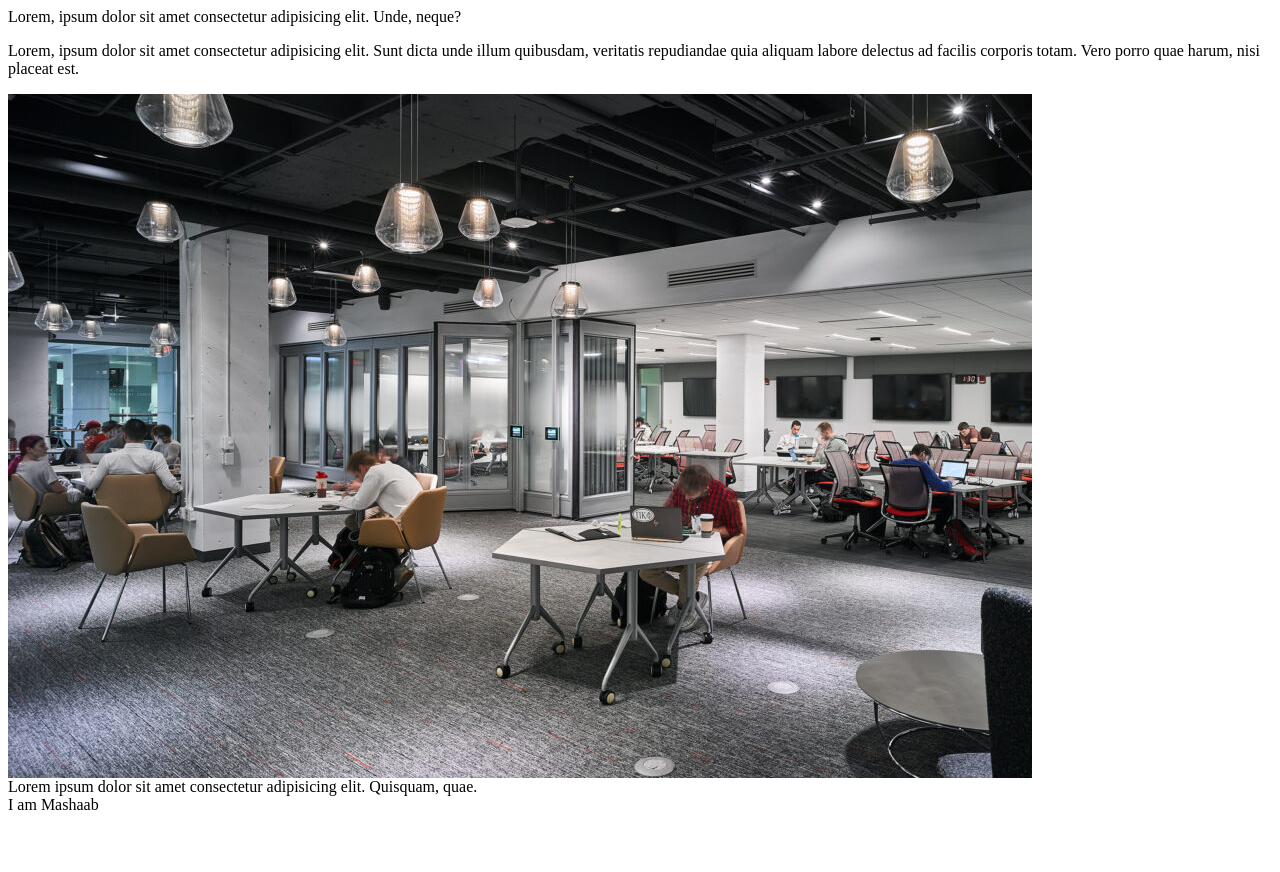
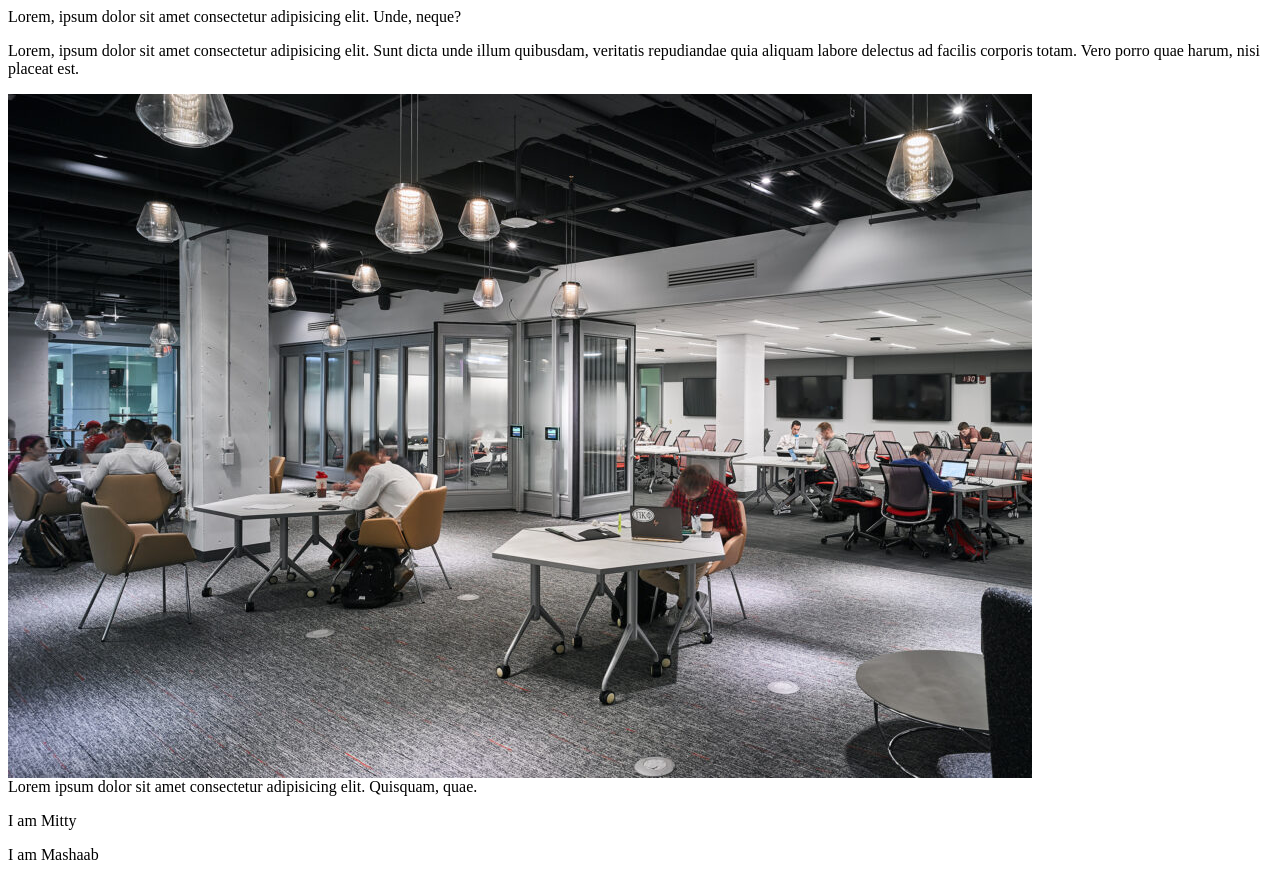
Before and after one commit to mashaabmunaf/Mashaab, a plain HTML site: page index.html in a window 1280 px wide. Before the commit the page ends 822 px from the top, so only its background shows below. Drawn offline with Linux system fonts and the light colour scheme.

Commit message:
add message

```diff
--- a/index.html
+++ b/index.html
@@ -17,6 +17,8 @@
 
     <footer>Lorem ipsum dolor sit amet consectetur adipisicing elit. Quisquam, quae.</footer>
 
+    <p>I am Mitty</p>
+
     <header>I am Mashaab</header>
 </body>
 
```
